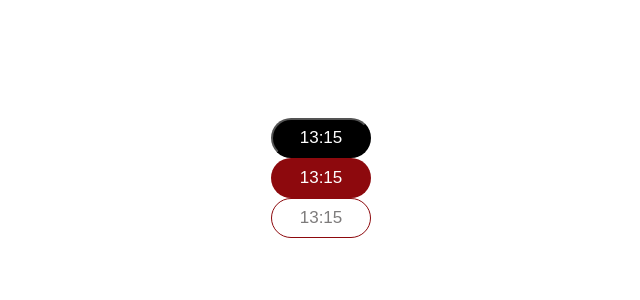
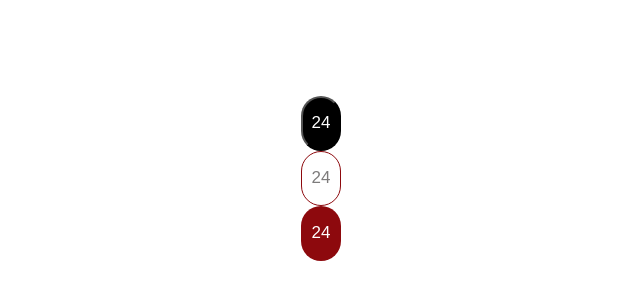
Before and after one commit to UniverseArc/Movie-Sharing, a React (Vite) app: page / in a window 1280 px wide. Shown: the part 222-522 px from the top of the page, without its empty margins (319-959 px from the left). Built offline with nearby package versions, Linux system fonts and the light colour scheme.

Commit message:
feat: DatePicker-Completed

```diff
--- a/src/App.tsx
+++ b/src/App.tsx
@@ -1,14 +1,14 @@
 import './App.css'
-import TimeBar from './components/TimeBar/TimeBarVariants/TimeBar'
-import { TimeBarsVariant } from './components/TimeBar/TimeBarVariants/types/TimeBars.types'
+import DatePicker from './components/DatePicker/DatePickerVariants/DatePicker'
+import { DatePickerVariant } from './components/DatePicker/DatePickerVariants/types/DatePicker.types'
 
 function App() {
 
   return (
     <div>
-      <TimeBar variant={TimeBarsVariant.primary} time={{hours: 13, minutes: 15}}/>
-      <TimeBar variant={TimeBarsVariant.fullfiledRed} time={{hours: 13, minutes: 15}}/>
-      <TimeBar variant={TimeBarsVariant.outlinedRed} time={{hours: 13, minutes: 15}}/>
+        <DatePicker variant={DatePickerVariant.primary} date={24}/>
+        <DatePicker variant={DatePickerVariant.outlinedRed} date={24}/>
+        <DatePicker variant={DatePickerVariant.fullfiledRed} date={24}/>
     </div>
   )
 }
--- /dev/null
+++ b/src/components/DatePicker/DatePickerVariants/DatePicker.module.css
@@ -0,0 +1,22 @@
+.timeBarButton{
+    width: 40px;
+    height: 55px;
+    border-radius: 20px;
+    font-size: 17px;
+    color: white;
+}
+
+.red {
+    background-color: #8D090D;
+    border: #8D090D;
+}
+
+.gray {
+    background-color: black;
+}
+
+.redOutlined {
+    background-color: white;
+    color: #7d7b7b;
+    border: 1px solid #8D090D;
+}
--- /dev/null
+++ b/src/components/DatePicker/DatePickerVariants/DatePicker.tsx
@@ -0,0 +1,21 @@
+
+import { FC } from "react";
+import s from "./DatePicker.module.css"
+import { clsx } from 'clsx';
+import { DatePickerVariant, ITimeBarProps } from "./types/DatePicker.types";
+
+const DatePicker: FC<ITimeBarProps> = ({ variant, date }) => {
+
+    return (
+        <button className={
+            clsx(
+                s.timeBarButton,
+                variant === DatePickerVariant.primary ? s.gray : "",
+                variant === DatePickerVariant.fullfiledRed ? s.red : "",
+                variant === DatePickerVariant.outlinedRed ? s.redOutlined : ""
+            )
+        }>{date}</button>
+    )
+}
+
+export default DatePicker;
--- /dev/null
+++ b/src/components/DatePicker/DatePickerVariants/types/DatePicker.types.ts
@@ -0,0 +1,11 @@
+export enum DatePickerVariant {
+    primary = "primary",
+    outlinedRed = "outlinedRed",
+    fullfiledRed = "fullfiledRed"
+}
+
+
+export interface ITimeBarProps {
+    variant: DatePickerVariant,
+    date?: number,
+}
```
